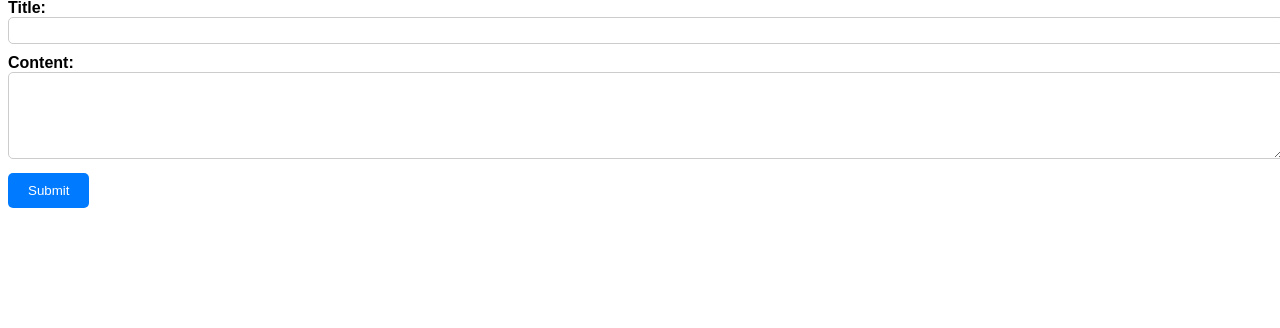
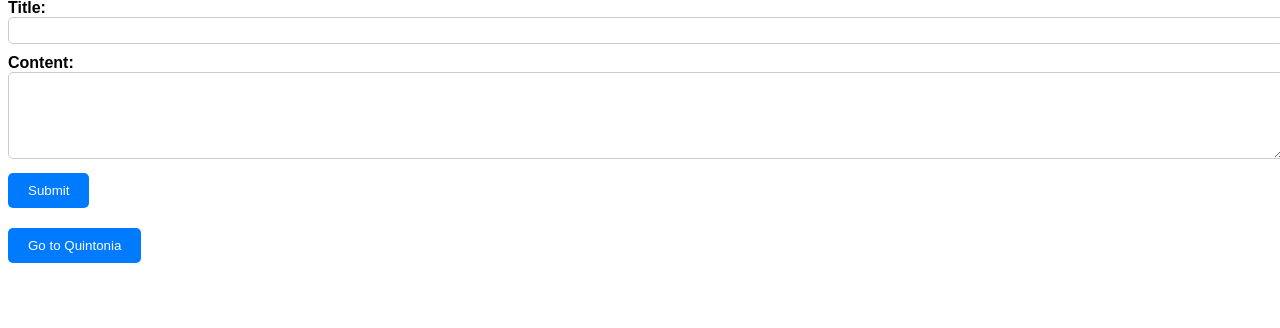
Before and after one commit to Lau-Tsz-Yueng/Quinonia, a Flask app: page / in a window 1280 px wide. Shown: the part 115-443 px from the top of the page. Run offline with Flask 2, Linux system fonts and the light colour scheme; data that the repository does not hold is empty.

Commit message:
deleted files that is not neccessary and added some new feature

```diff
--- a/app.py
+++ b/app.py
@@ -48,16 +48,10 @@ def create_app():
             conn.commit()
         return redirect(url_for('index'))
 
-    @app.route('/post/<int:post_id>')
-    def post(post_id):
-        db = get_db()
-        cursor = db.execute('SELECT * FROM posts WHERE id = ?', (post_id,))
-        thread = cursor.fetchone()
+    @app.route('/new_page')
+    def new_page():
+        return render_template('new_page.html')
 
-        if thread is None:
-            return render_template('not_found.html'), 404
-        else:
-            return render_template('post.html', post=thread)
 
     def cleanup_database():
         if os.path.exists(DATABASE):
--- a/static/styles.css
+++ b/static/styles.css
@@ -42,3 +42,17 @@ input[type="submit"] {
 input[type="submit"]:hover {
   background-color: #0069d9;
 }
+
+button {
+  background-color: #007bff;
+  color: #fff;
+  border: none;
+  padding: 10px 20px;
+  border-radius: 5px;
+  cursor: pointer;
+  margin-top: 20px;
+}
+
+button:hover {
+  background-color: #0069d9;
+}
--- a/templates/index.html
+++ b/templates/index.html
@@ -24,5 +24,8 @@
       <textarea id="content" name="content" rows="5" required></textarea>
       <input type="submit" value="Submit" />
     </form>
+
+    <!-- Add a button to redirect to another page -->
+    <button onclick="window.location.href='/new_page'">Go to Quintonia</button>
   </body>
 </html>
```
Also changed, not shown: templates/new_page.html (added, +15 -0 lines), templates/post.html (deleted, +0 -12 lines).
